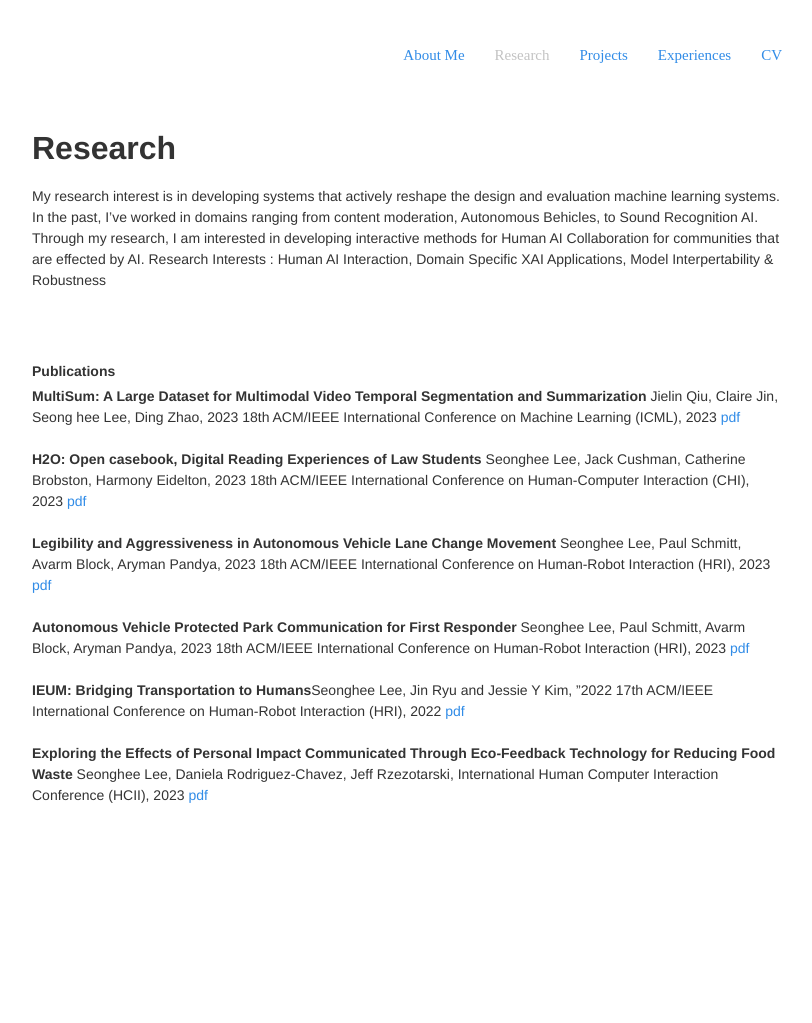
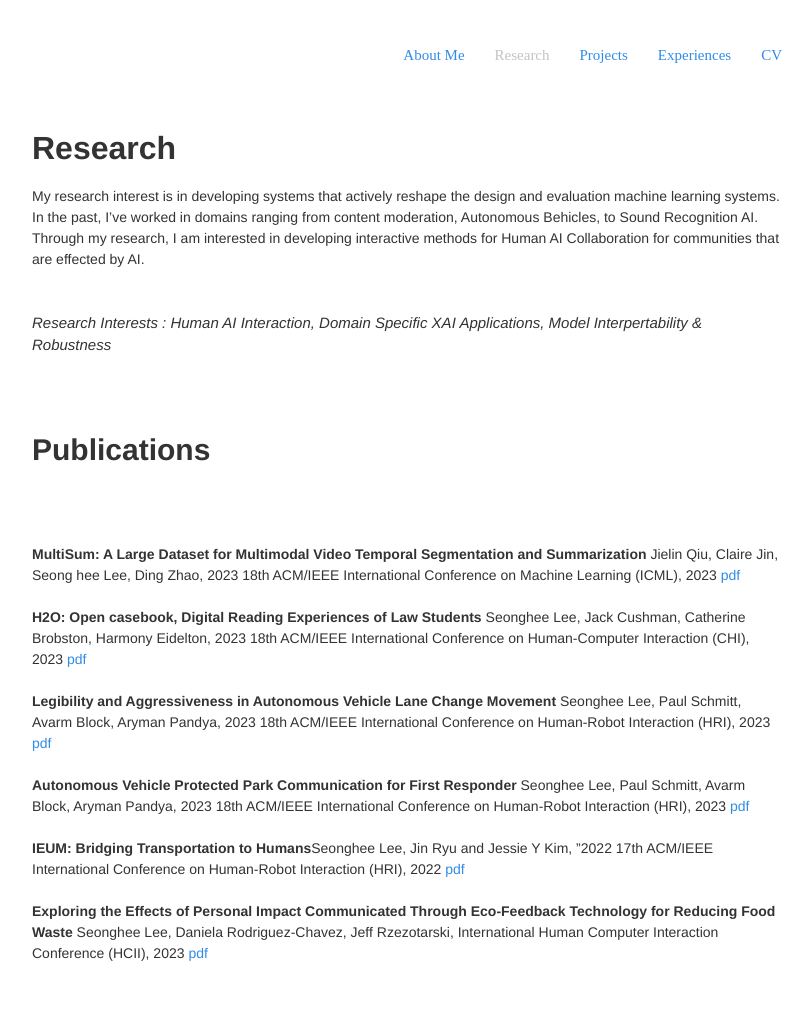
Before and after one commit to shljessie/shljessie.github.io, a Jekyll site: the page built from research.html, in a window 1280 px wide. Shown: the whole page, without its empty margins (233-1045 px from the left). Built offline with Jekyll 4.4.1, drawn with Linux system fonts in a browser that asks for light colours; nearby versions of some CDN libraries; before the commit the page ends 900 px from its top, so only the background shows below that.

Commit message:
update website

```diff
--- a/index.html
+++ b/index.html
@@ -32,7 +32,7 @@ title: Bio
       I hold a BS in Information Science (Data Science and Interactive Technology Concentration) at  <a href="https://cis.cornell.edu/cornell-computing-information-science"></a>Cornell University</a>.
       <br/>
       <br/>
-      <i style="font-style:italic; font-size: 10px">Research Interests :  Human AI Interaction, Domain Specific XAI Applications, Model Interpertability & Robustness</i>
+      <i style="font-style:italic; font-size: 15px">Research Interests :  Human AI Interaction, Domain Specific XAI Applications, Model Interpertability & Robustness</i>
       <br/>
       <br/>
       <br/>
--- a/javascripts/index.js
+++ b/javascripts/index.js
@@ -1,6 +1,3 @@
-
-
-
 new p5(function(p) {
   var t = 0;
   var d = 250;
--- a/research.html
+++ b/research.html
@@ -34,7 +34,11 @@ title: Research
   Through my research, I am interested in developing interactive methods for Human AI Collaboration for
   communities that are effected by AI.
 
-  <i font-style="italic">Research Interests :  Human AI Interaction, Domain Specific XAI Applications, Model Interpertability & Robustness</i>
+  <br/>
+  <br/>
+  <br/>
+
+  <i style="font-style:italic; font-size: 15px">Research Interests :  Human AI Interaction, Domain Specific XAI Applications, Model Interpertability & Robustness</i>
 </p>
 <br/>
 <br/>
@@ -45,8 +49,11 @@ title: Research
 
 <div>
   <div>
-    <h2>Publications</h2>
+    <h2 style="font-size: 30px;">Publications</h2>
   </div>
+  <br/>
+  <br/>
+  <br/>
   <div>
     <ol>
       <li>
--- a/stylesheets/style.css
+++ b/stylesheets/style.css
@@ -79,7 +79,7 @@ a.nav-current{
     }
 }
 .meta-text{
-    font-family:'Roboto Mono';
+    font-family:'Barlow', 'Noto Sans TC', 'Noto Sans KR' !important;
     font-size:0.8em;
     line-height:1.7
 }
--- a/stylesheets/style.sass
+++ b/stylesheets/style.sass
@@ -73,7 +73,7 @@ a
 
 
 .meta-text
-  font-family: 'Roboto Mono'
+  font-family: 'Barlow', 'Noto Sans TC', 'Noto Sans KR'
   font-size: 0.8em
   line-height: 1.7
 
```
Also changed, not shown: 2 other files.
